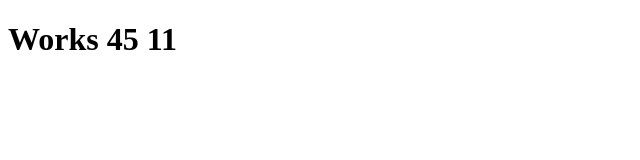
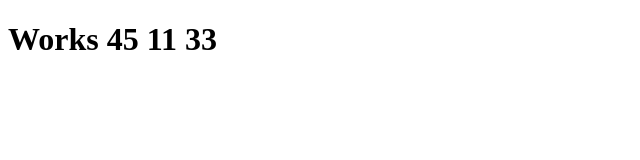
Before and after one commit to molnaristvan95/desktest, a plain HTML site: page index.html in a window 1280 px wide. Shown: the full height of the page, 0-640 px from the left. Drawn offline with Linux system fonts and the light colour scheme.

Commit message:
Update index.html

```diff
--- a/index.html
+++ b/index.html
@@ -3,6 +3,6 @@
 <head>
 </head>
 <body>
-<h1>Works 45 11</h1>
+<h1>Works 45 11 33</h1>
 </body>
 </html>
```
